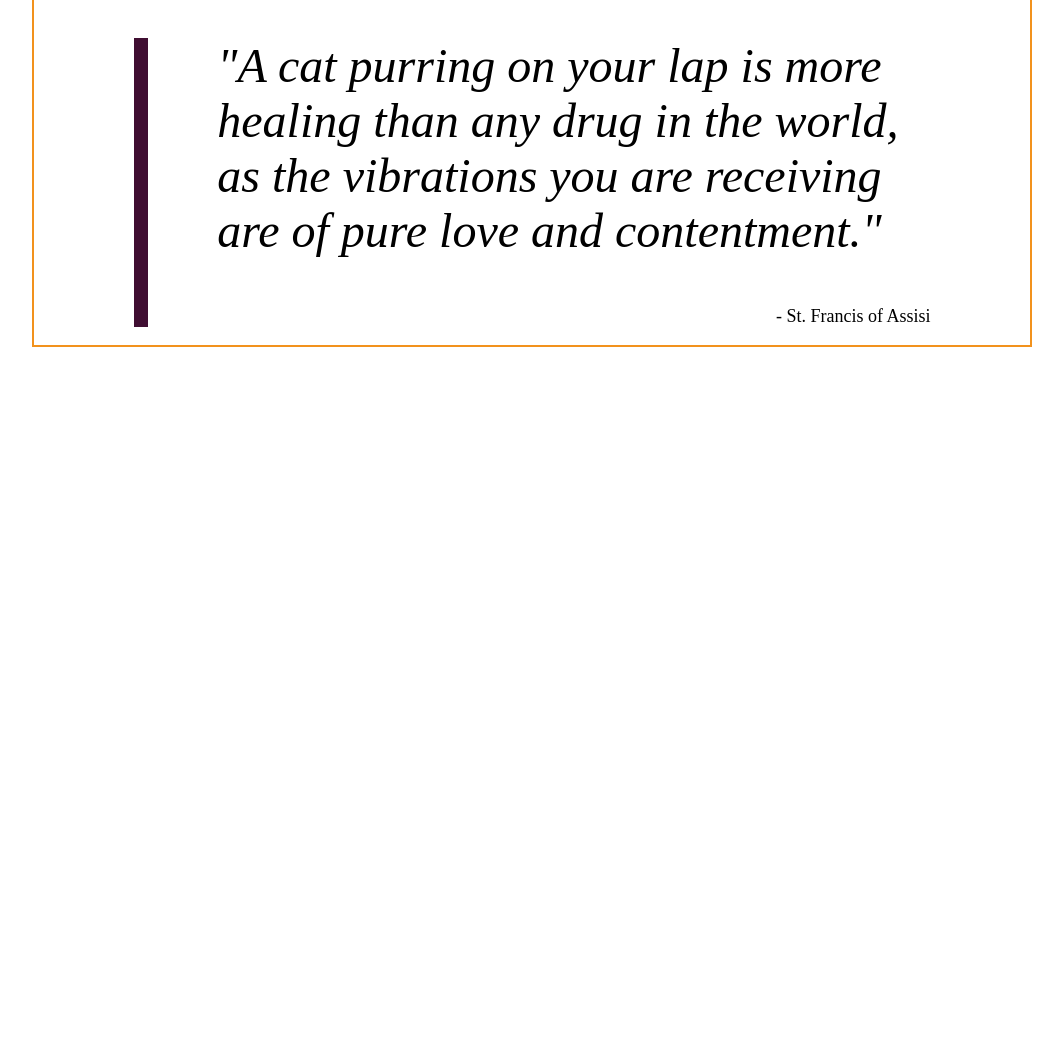
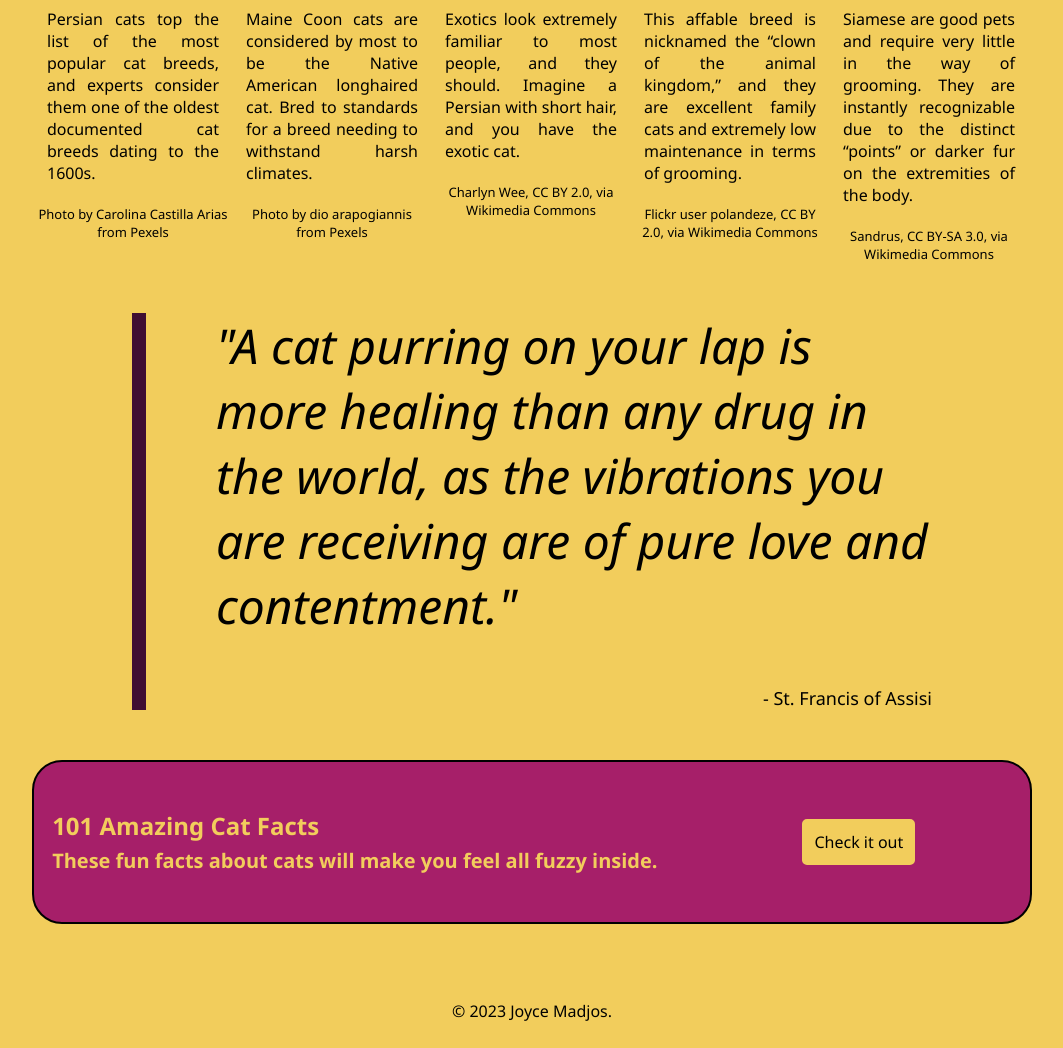
Before and after one commit to joyce-madjos/Cat-Kingdom, a plain HTML site: page index.html in a window 1280 px wide. Shown: the part 918-1966 px from the top of the page, without its empty margins (108-1171 px from the left). Before the commit the page ends 1265 px from the top, so only its background shows below. Drawn offline with Linux system fonts and the light colour scheme.

Commit message:
Completed the webpage

```diff
--- a/index.html
+++ b/index.html
@@ -8,7 +8,10 @@
       name="description"
       content="Explore the fascinating world of cats, join us as we journey through the Cat Kingdom and discover what makes these beloved feline friends so special."
     />
-    <meta name="keywords" content="Cat, Cat Kingdom, Persian, Siamese, Maine Coon, Exotic Cat, Abyssinian Cat">
+    <meta
+      name="keywords"
+      content="Cat, Cat Kingdom, Persian, Siamese, Maine Coon, Exotic Cat, Abyssinian Cat"
+    />
     <link rel="stylesheet" href="style.css" />
     <title>Cat Kingdom</title>
   </head>
@@ -16,9 +19,9 @@
     <div class="container">
       <nav class="navBar">
         <h1 class="logo">Cat Kingdom</h1>
-        <a href="">1</a>
-        <a href="">2</a>
-        <a href="">3</a>
+        <a href="#section-2">Breeds</a>
+        <a href="#section-3">Quote</a>
+        <a href="#section-4">Facts</a>
       </nav>
       <div class="section-1">
         <div class="left-side-section-1">
@@ -30,7 +33,7 @@
             the wild members of the family.
           </p>
           <a href="https://en.wikipedia.org/wiki/Cat" target="_blank"
-            >Learn More &gt;</a
+            >Learn More &gt;&gt;</a
           >
         </div>
         <div class="right-side-section-1">
@@ -42,7 +45,7 @@
           <p class="credits">https://www.pexels.com/photo/gray-cat-33537/</p>
         </div>
       </div>
-      <section class="section-2">
+      <section id="section-2" class="section-2">
         <h1 style="text-align: center">
           <a
             href="https://pethelpful.com/cats/What-Are-the-Five-Most-Popular-Cat-Breeds"
@@ -68,7 +71,6 @@
               <p class="credits">
                 Photo by Carolina Castilla Arias from Pexels
               </p>
-
             </article>
           </div>
           <div class="picture-2">
@@ -160,12 +162,24 @@
           </div>
         </div>
       </section>
-      <div class="section-3">
-        <p class="quote"> <i>"A cat purring on your lap is more healing than any drug in the world, as the vibrations you are receiving are of pure love and contentment."</i>
+      <div id="section-3" class="section-3">
+        <p class="quote">
+          <i
+            >"A cat purring on your lap is more healing than any drug in the
+            world, as the vibrations you are receiving are of pure love and
+            contentment."</i
+          >
+        </p>
+        <p class="quote-author">- St. Francis of Assisi</p>
+      </div>
+      <div id="section-4" class="section-4">
+          <h4> 101 Amazing Cat Facts <br> <small>These fun facts about cats will make you feel all fuzzy inside.</small></h4>
 
-         </p>
-         <p class="quote-author">- St. Francis of Assisi</p>
+        <div class="right-section-4"><a href="https://cvillecatcare.com/veterinary-topics/101-amazing-cat-facts-fun-trivia-about-your-feline-friend/" target="_blank" rel="noopener noreferrer">Check it out</a> </div>
       </div>
+      <footer>
+        <p>&#169; 2023 Joyce Madjos.</p>
+      </footer>
     </div>
   </body>
 </html>
--- a/style.css
+++ b/style.css
@@ -4,12 +4,28 @@
 
 body {
   margin: 0 auto;
+  background-color: #F2CD5C;
+  font-family:'Segoe UI', Tahoma, Geneva, Verdana, sans-serif;
+}
+
+a {
+  text-decoration: none;
+  color: black;
+}
+
+a:hover{
+  background-image: linear-gradient(to right, #A61F69, #F2921D);
+}
+
+h4{
+  font-size: 1.5em;
+  color: #F2CD5C;
 }
 
 .container {
   margin: 0 auto;
   width: 1000px;
-  border: 2px solid #f2921d;
+  /* border: 2px solid #f2921d; */
 }
 
 .navBar {
@@ -27,10 +43,7 @@ body {
   /* margin-left: 50px; */
 }
 
-a {
-  text-decoration: none;
-  color: black;
-}
+
 
 .logo {
   font-family: cursive;
@@ -51,6 +64,8 @@ a {
   display: flex;
   margin-top: 5%;
   padding: 10px;
+  height: 500px;
+  align-items: center;
 }
 
 .left-side-section-1 {
@@ -62,8 +77,8 @@ a {
 }
 
 .left-side-section-1 > a {
-  padding: 7px;
-  background-color: #f2cd5c;
+  padding: 10px;
+  background-color: #F2921D;
   border: none;
   border-radius: 5px;
 }
@@ -78,18 +93,20 @@ text-align: justify;
 
 }
 
+.right-side-section-1 {
+  /* border: 2px solid black; */
+  text-align: center;
+  padding: 5px;
+  width: 50%;
+}
+
 .right-side-section-1 > img {
   width: 300px;
   height: auto;
   border-radius: 10px;
 }
 
-.right-side-section-1 {
-  /* border: 2px solid black; */
-  text-align: center;
-  padding: 5px;
-  width: 50%;
-}
+
 
 .section-2{
   margin-top: 5%;
@@ -152,7 +169,11 @@ text-align: justify;
 
 }
 
-.description:hover{
+.picture-1 > article:hover,
+.picture-2 > article:hover,
+.picture-3 > article:hover,
+.picture-4 > article:hover,
+.picture-5 > article:hover{
   border: 1px solid black;
   border-radius: 10px;
   background-image: linear-gradient(to right, #F2CD5C, #F2921D);
@@ -172,3 +193,36 @@ text-align: justify;
   font-size: large;
   text-align: right;
 }
+
+.section-4{
+  display: flex;
+  border: 2px solid black;
+  margin-top: 5%;
+  padding: 15px;
+  align-items: center;
+  justify-content: center;
+  border-radius: 30px;
+  background-color: #A61F69;
+}
+
+.right-section-4{
+  border: 2px solid #F2CD5C;
+  /* width: 50%; */
+  margin-left: 15%;
+  margin-right: 10%;
+  padding: 10px;
+  border-radius: 5px;
+  color: #F2CD5C;
+  background-color: #F2CD5C;
+}
+
+.right-section-4:hover{
+  background-image: linear-gradient(to right, #A61F69, #F2921D);
+}
+
+footer{
+  margin-top: 5%;
+  text-align: center;
+  background-color: #F2CD5C;
+  padding: 1%;
+}
```
